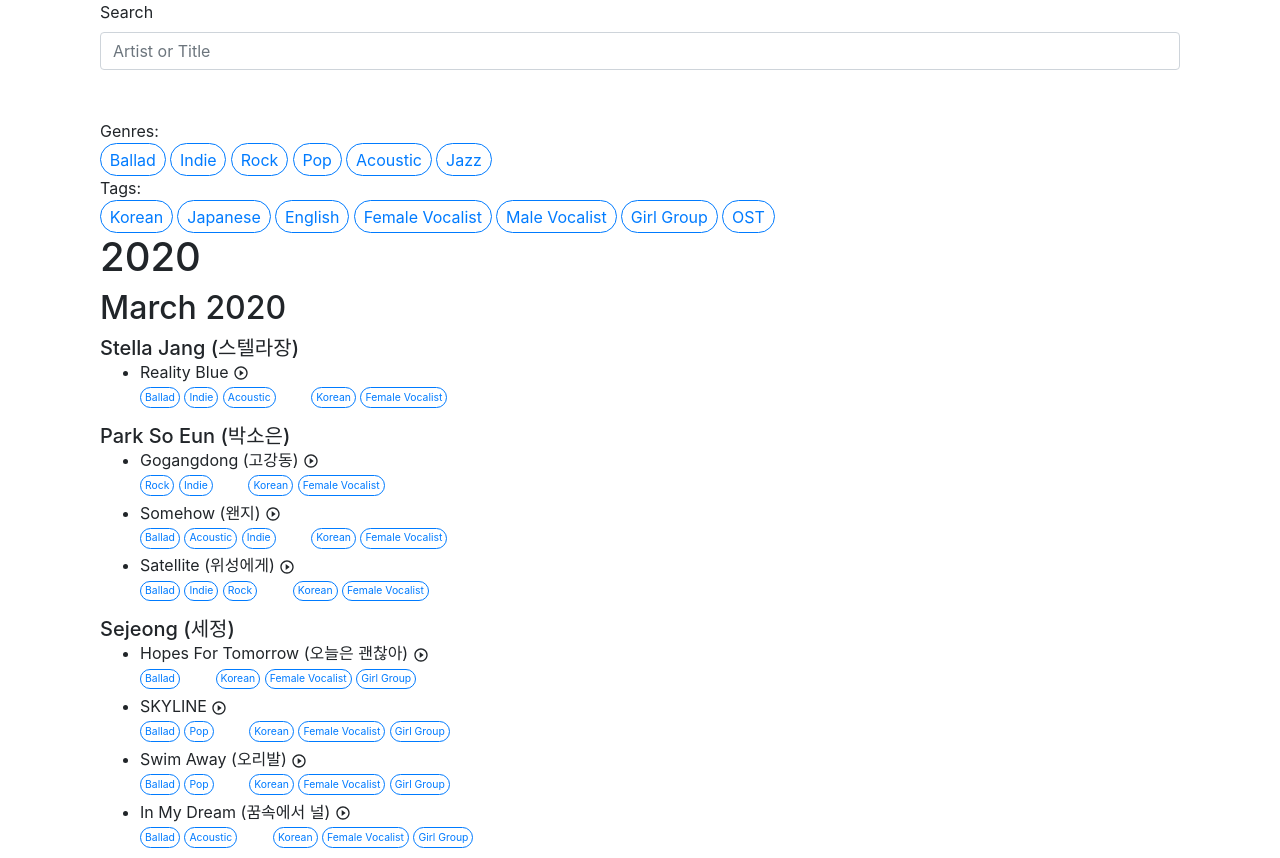
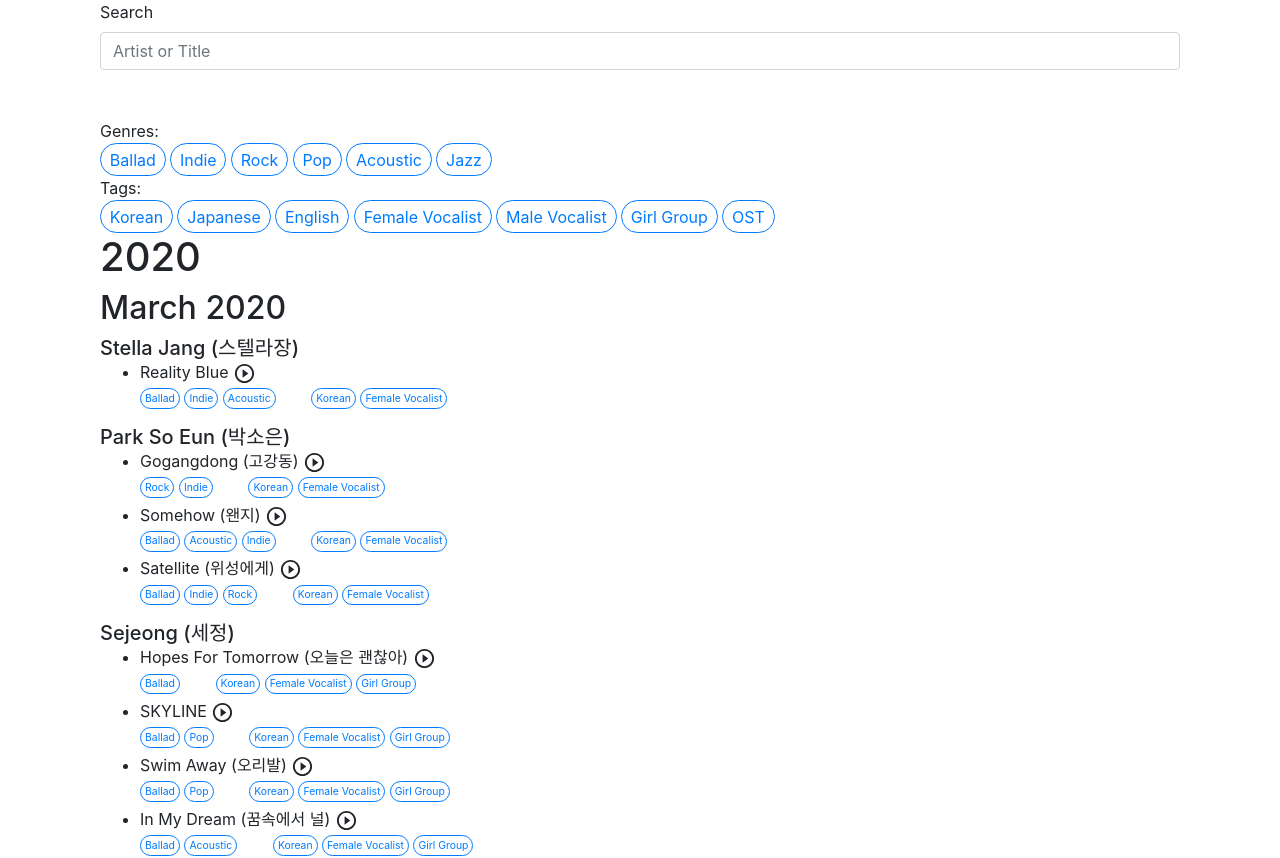
Before and after one commit to marvintran/MySongList, a React (Create React App) app: page / in a window 1280 px wide. Shown: the top 858 px of the page. Built offline with nearby package versions, Linux system fonts and the light colour scheme.

Commit message:
Changed video button size and made the mouse change to hand when hovering.

```diff
--- a/src/components/Track.js
+++ b/src/components/Track.js
@@ -40,9 +40,9 @@ const Track = ({ track }) => {
   let button;
 
   if(videoShowing) {
-    button = <AiOutlineMinusCircle/>;
+    button = <AiOutlineMinusCircle size={23} className="cursor-pointer"/>;
   } else {
-    button = <MdPlayCircleOutline/>
+    button = <MdPlayCircleOutline size={23} className="cursor-pointer"/>
   }
 
   const genres = track.genre.map((genre, index) => {
@@ -88,7 +88,8 @@ const Track = ({ track }) => {
   return (
     <React.Fragment>
       <li>
-        <p onClick={() => setVideoShowing(!videoShowing)}>{track.name}{' '}
+        <p onClick={() => setVideoShowing(!videoShowing)}>
+          {track.name}{' '}
           {button}
         </p>
         <div className="filter-options">
--- a/src/stylesheets/Track.css
+++ b/src/stylesheets/Track.css
@@ -9,3 +9,8 @@ p {
     margin: 0;
     padding: 0;
 }
+
+.cursor-pointer {
+    cursor: pointer;
+    vertical-align: text-top;
+}
```
Also changed, not shown: src/components/NavLink.js (added).
